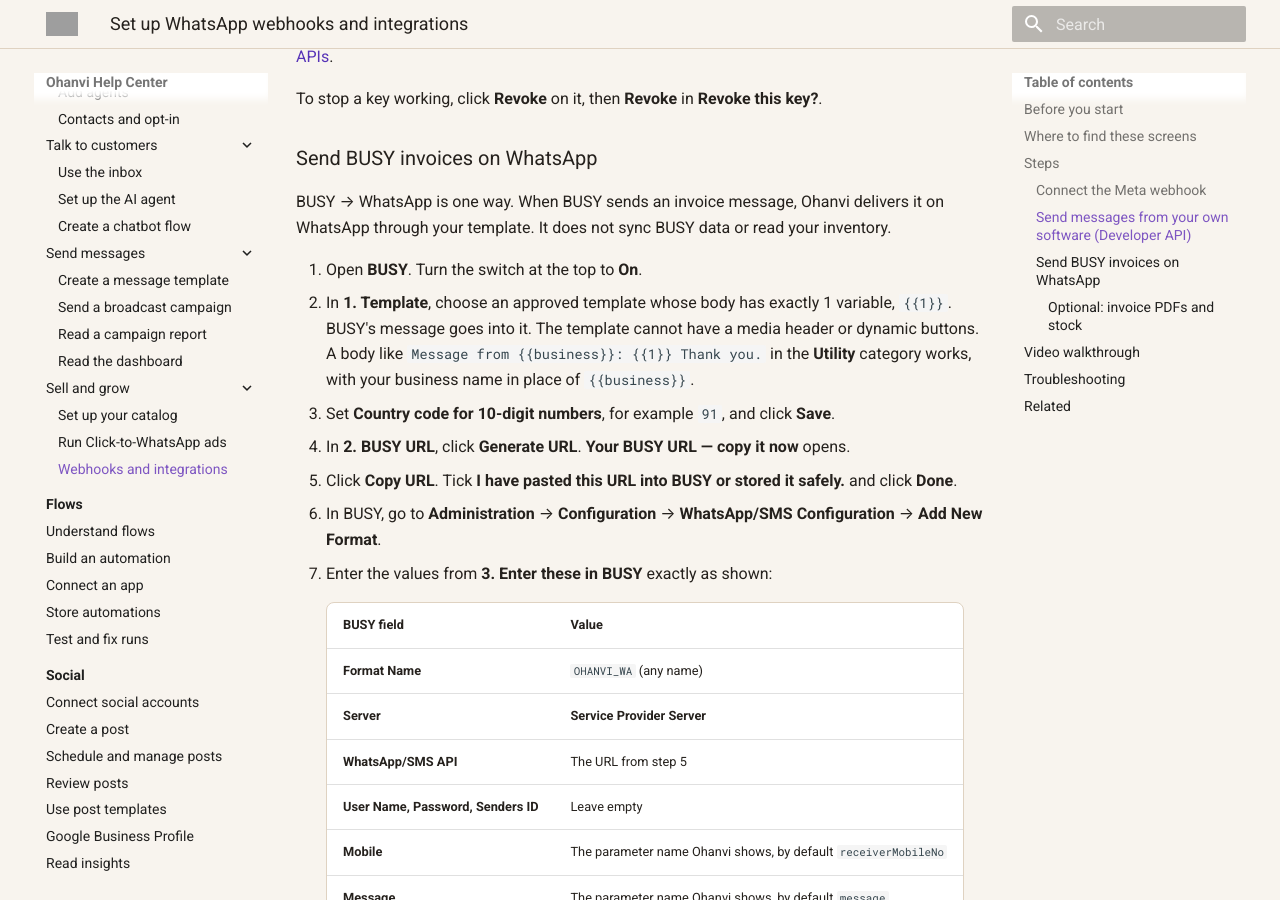
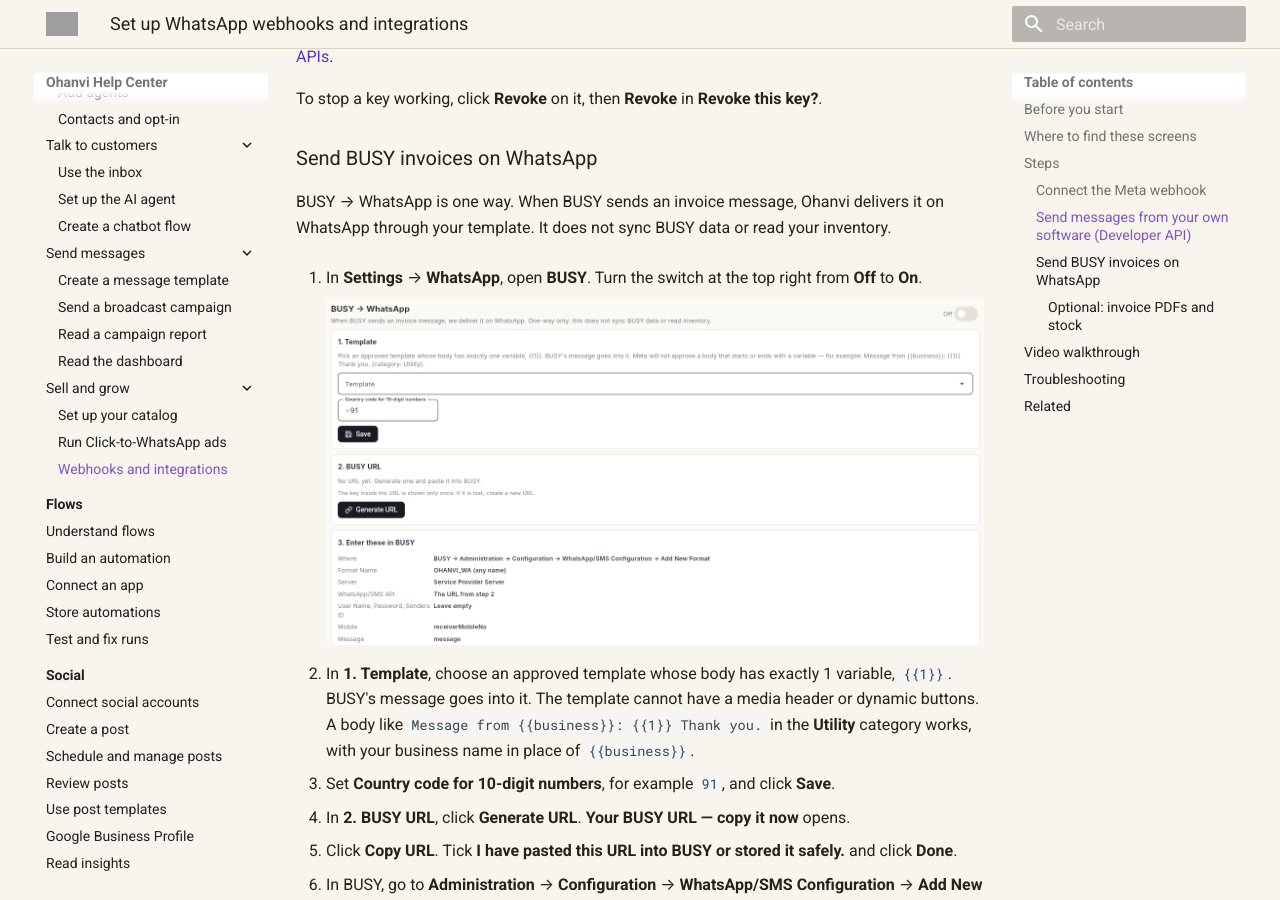
Before and after one commit to Ohanvi/ohanvi.github.io, an MkDocs documentation site: the page built from docs/whatsapp/whatsapp-webhooks-and-integrations.md, in a window 1280 px wide and 900 px high, scrolled down 2838 px. Built offline with MkDocs 1.6.1 and Material for MkDocs 9.7.7, drawn with Linux system fonts in a browser that asks for light colours; some of the changed text lies outside the part shown; grey boxes are pictures that could not be loaded.

Commit message:
docs(whatsapp): BUSY setup page shot and its Settings path
Co-Authored-By: Claude Opus 5.5 (1M context) <noreply@anthropic.com>

```diff
--- a/docs/whatsapp/whatsapp-webhooks-and-integrations.md
+++ b/docs/whatsapp/whatsapp-webhooks-and-integrations.md
@@ -69,7 +69,10 @@ To stop a key working, click **Revoke** on it, then **Revoke** in **Revoke this
 
 BUSY → WhatsApp is one way. When BUSY sends an invoice message, Ohanvi delivers it on WhatsApp through your template. It does not sync BUSY data or read your inventory.
 
-1. Open **BUSY**. Turn the switch at the top to **On**.
+1. In **Settings** → **WhatsApp**, open **BUSY**. Turn the switch at the top right from **Off** to **On**.
+
+    ![BUSY to WhatsApp page with the Off switch, 1. Template, 2. BUSY URL and 3. Enter these in BUSY](../assets/screenshots/whatsapp-busy-1-setup.png)
+
 2. In **1. Template**, choose an approved template whose body has exactly 1 variable, `{{1}}`. BUSY's message goes into it. The template cannot have a media header or dynamic buttons. A body like `Message from {{business}}: {{1}} Thank you.` in the **Utility** category works, with your business name in place of `{{business}}`.
 3. Set **Country code for 10-digit numbers**, for example `91`, and click **Save**.
 4. In **2. BUSY URL**, click **Generate URL**. **Your BUSY URL — copy it now** opens.
```
Also changed, not shown: other parts of docs/whatsapp/whatsapp-webhooks-and-integrations.md (+0 -1 lines), docs/assets/screenshots/whatsapp-busy-1-setup.png (added).
